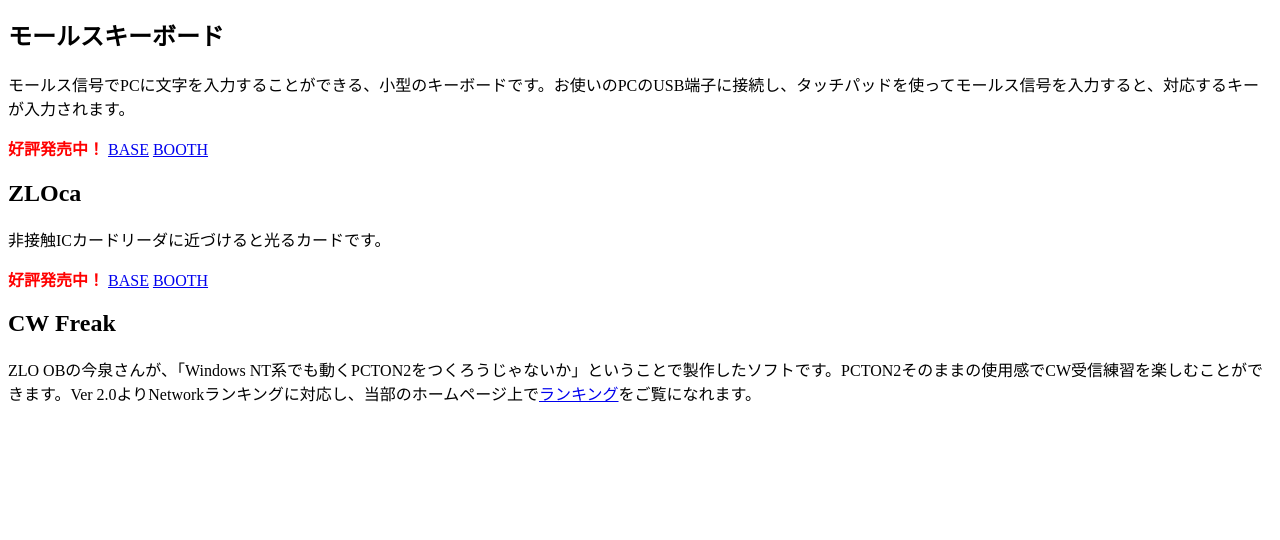
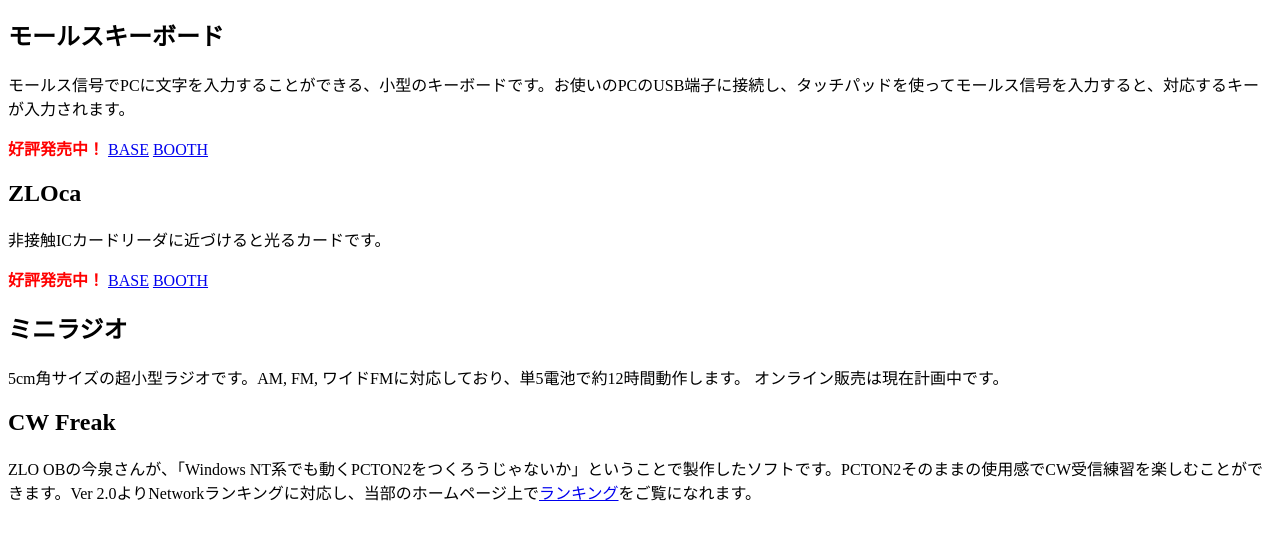
Before and after one commit to ja1zlo/ja1zlo.u-tokyo.org, an Astro site: page /hard_softwares in a window 1280 px wide. Shown: the part 116-656 px from the top of the page. Built offline with nearby package versions, Linux system fonts and the light colour scheme; Astro itself is replaced by a stand-in of ours.

Commit message:
Update hard_softwares.mdx

```diff
--- a/src/pages/hard_softwares.mdx
+++ b/src/pages/hard_softwares.mdx
@@ -16,6 +16,11 @@
 <strong style={{ color: "#ff0000" }}>好評発売中！</strong> [BASE](https://ja1zlo.base.shop/items/80848771)
 [BOOTH](https://ja1zlo.booth.pm/items/5301167)
 
+## ミニラジオ
+
+5cm角サイズの超小型ラジオです。AM, FM, ワイドFMに対応しており、単5電池で約12時間動作します。
+オンライン販売は現在計画中です。
+
 ## CW Freak
 
 ZLO OBの今泉さんが、「Windows NT系でも動くPCTON2をつくろうじゃないか」ということで製作したソフトです。PCTON2そのままの使用感でCW受信練習を楽しむことができます。Ver 2.0よりNetworkランキングに対応し、当部のホームページ上で[ランキング](http://ja1zlo.u-tokyo.org/cw_freak.html)をご覧になれます。
```
